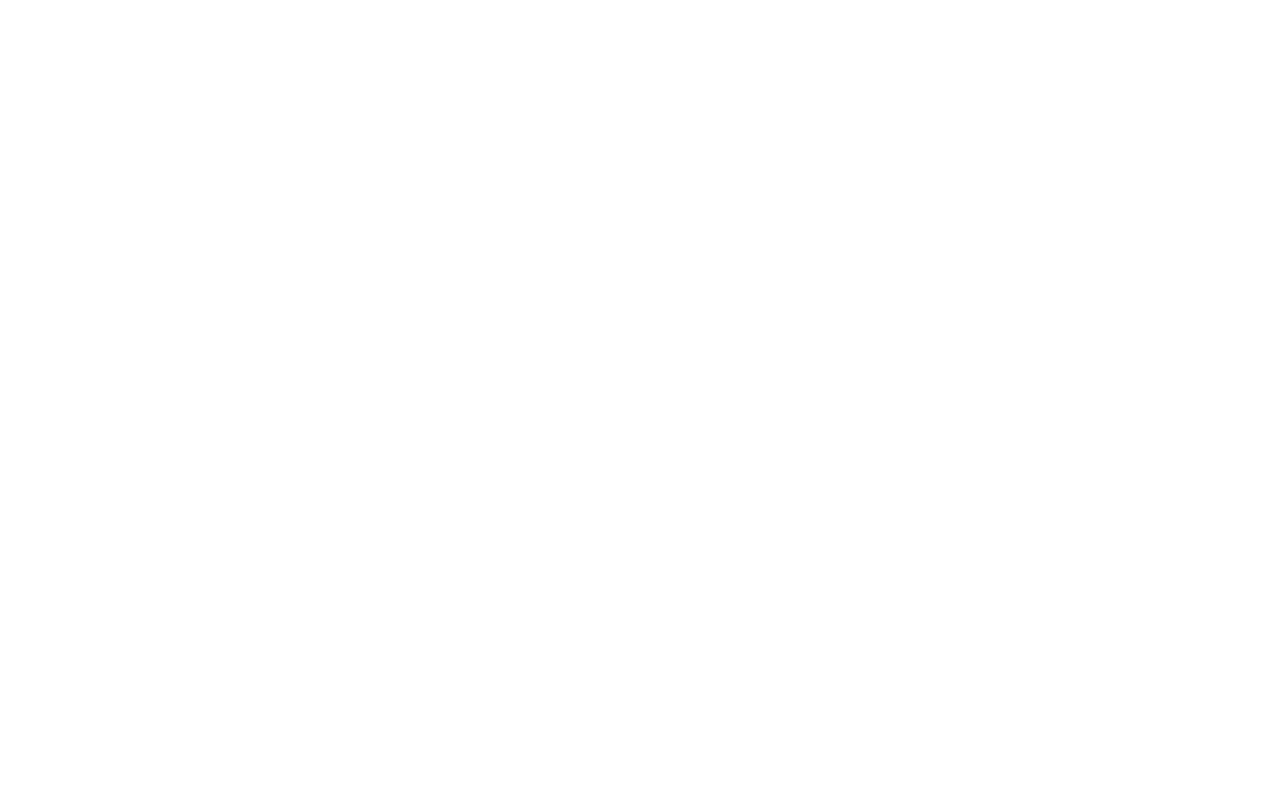
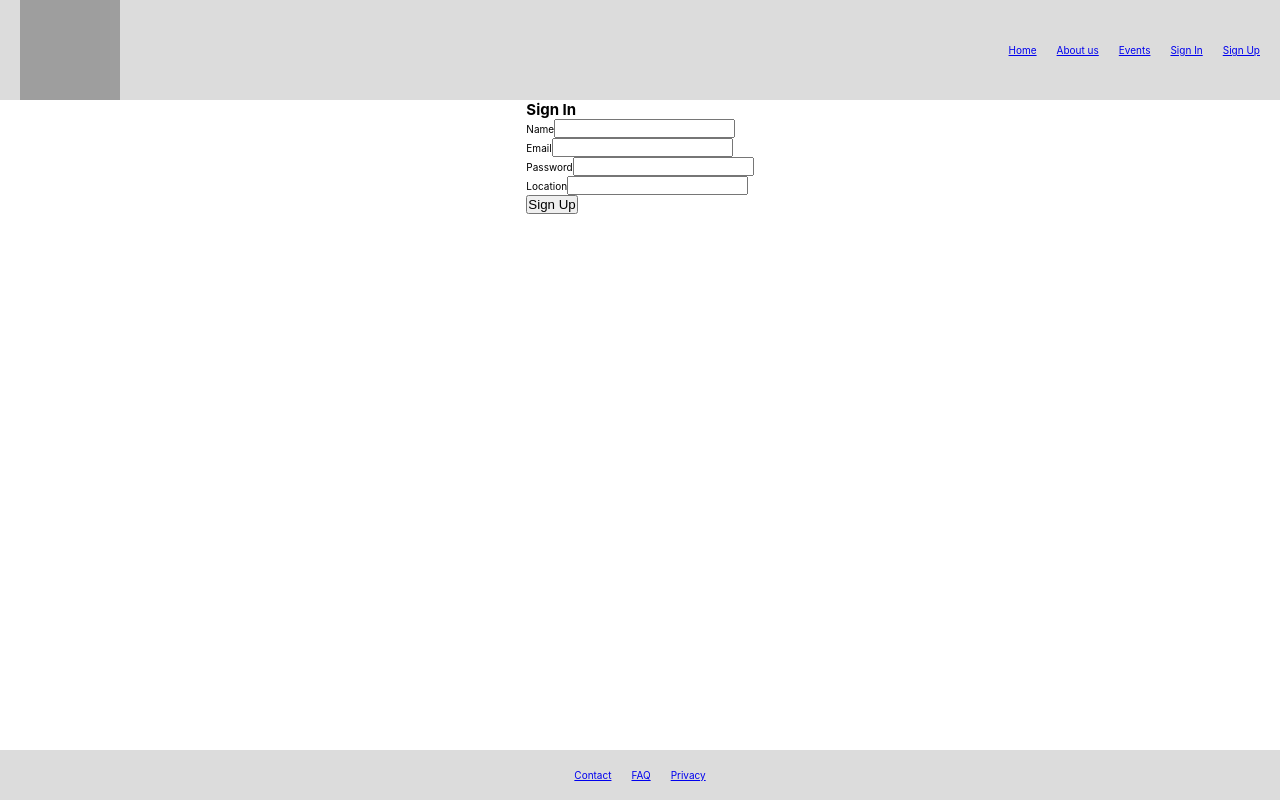
Before and after one commit to olah-adam93/MeetAt6, a React (Create React App) app: page /signup in a window 1280 px wide. Before the commit this address had no page. Built offline with nearby package versions, Linux system fonts and the light colour scheme; grey boxes are pictures that could not be loaded.

Commit message:
layout fix + signin signup view

```diff
--- a/src/App.css
+++ b/src/App.css
@@ -10,5 +10,7 @@
 }
 
 .layout-inner-container {
+  /*min-height: calc(100vh - header height: 10rem & footer height: 5rem*/
+  min-height: calc(100vh - 15rem);
   padding: 0 2rem;
 }
--- a/src/App.js
+++ b/src/App.js
@@ -13,7 +13,8 @@
 import EventsView from './views/EventsView';
 import ProfileView from './views/ProfileView';
 import HomePageView from './views/HomePageView';
-import SigninView from './views/SigninView';
+import SignInView from './views/SignInView';
+import SignUpView from './views/SignUpView';
 import PrivacyView from './views/PrivacyView';
 import FAQView from './views/FAQView';
 import ContactView from './views/ContactView';
@@ -35,7 +36,8 @@
           <Route path='/about' element={<AboutView />} />
           <Route path='/privacy' element={<PrivacyView />} />
           <Route path='/events' element={<EventsView />} />
-          <Route path='/login' element={<SigninView />} />
+          <Route path='/signin' element={<SignInView />} />
+          <Route path='/signup' element={<SignUpView />} />
           <Route path='/contact' element={<ContactView />} />
           <Route path='/FAQ' element={<FAQView />} />
           <Route path='/eventpage/:event_title' element={<EventPageView />} />
--- a/src/components/Footer/Footer.css
+++ b/src/components/Footer/Footer.css
@@ -6,7 +6,7 @@
   justify-content: center;
   background-color: gainsboro;
   padding: 0 2rem;
-  /*  */
+  /* parent element is a flex container so it will stick to the bottom of the page */
   margin-top: auto;
 }
 
--- a/src/components/Header/NavBarMain.js
+++ b/src/components/Header/NavBarMain.js
@@ -7,7 +7,8 @@
         <li><NavLink to='/home'>Home</NavLink></li>
         <li><NavLink to='/about'>About us</NavLink></li>
         <li><NavLink to='/events'>Events</NavLink></li>
-        <li><NavLink to='/login'>Login</NavLink></li>
+        <li><NavLink to='/signin'>Sign In</NavLink></li>
+        <li><NavLink to='/signup'>Sign Up</NavLink></li>
       </ul>
     </div>)
 }
--- /dev/null
+++ b/src/views/SignUpView.js
@@ -0,0 +1,13 @@
+import SignUp from '../components/SignUp/SignUp';
+
+import './Style/SignUpView.css';
+
+const SigninView = () => {
+  return (
+    <div className='signup-view-container'>
+      <SignUp />
+    </div>
+  )
+}
+
+export default SigninView;
--- a/src/views/SigninView.js
+++ b/src/views/SigninView.js
@@ -1,10 +1,11 @@
-import SignUp from '../components/SignUp/SignUp';
+import SignIn from '../components/SignIn/SignIn';
+
+import './Style/SignInView.css';
 
 const SigninView = () => {
   return (
     <div className='signin-view-container'>
-      <div>Sign In Page</div>
-      <SignUp />
+      <SignIn />
     </div>
   )
 }
--- /dev/null
+++ b/src/views/Style/SignInView.css
@@ -0,0 +1,6 @@
+.signin-view-container {
+  width: 100%;
+  min-height: fit-content;
+  display: flex;
+  justify-content: center;
+}
--- /dev/null
+++ b/src/views/Style/SignUpView.css
@@ -0,0 +1,6 @@
+.signup-view-container {
+  width: 100%;
+  min-height: fit-content;
+  display: flex;
+  justify-content: center;
+}
```
Also changed, not shown: src/views/SearchEventView.js (+6 -2 lines), src/views/Style/SearchEventView.css (added).
